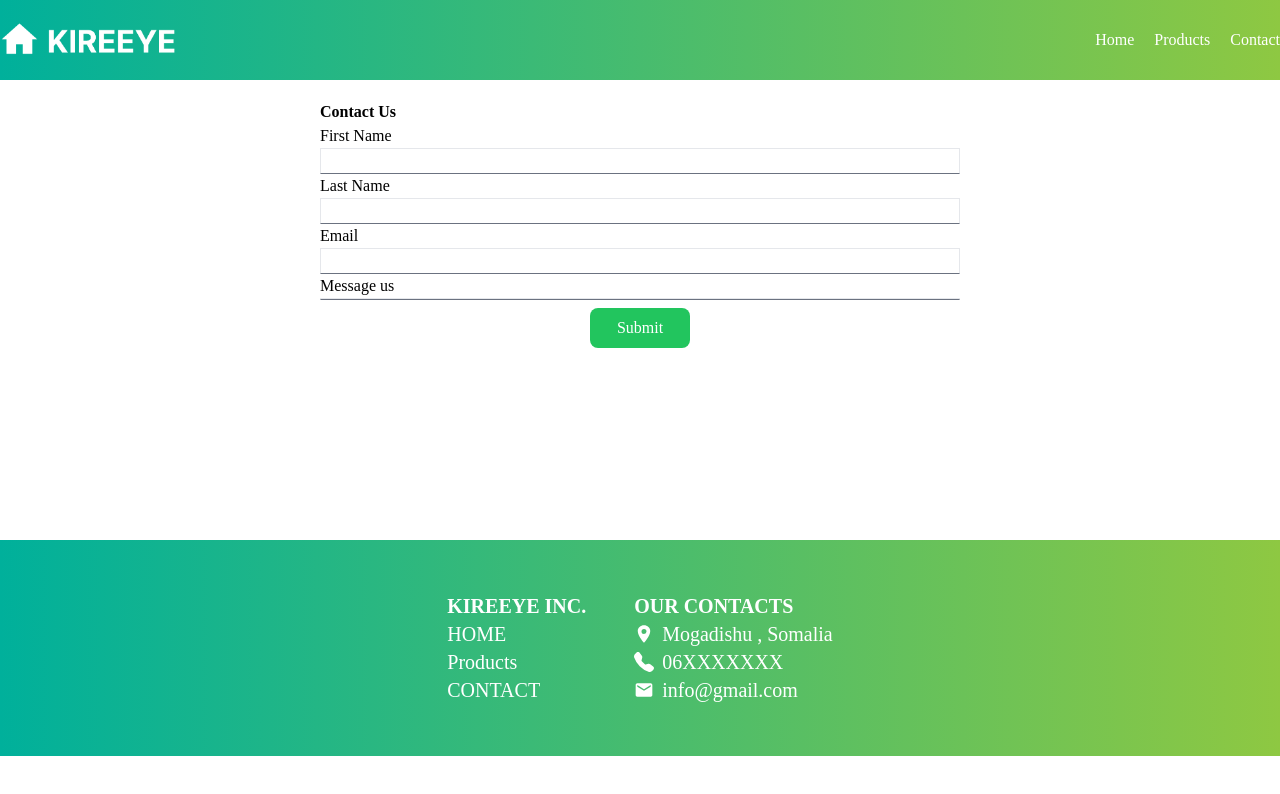
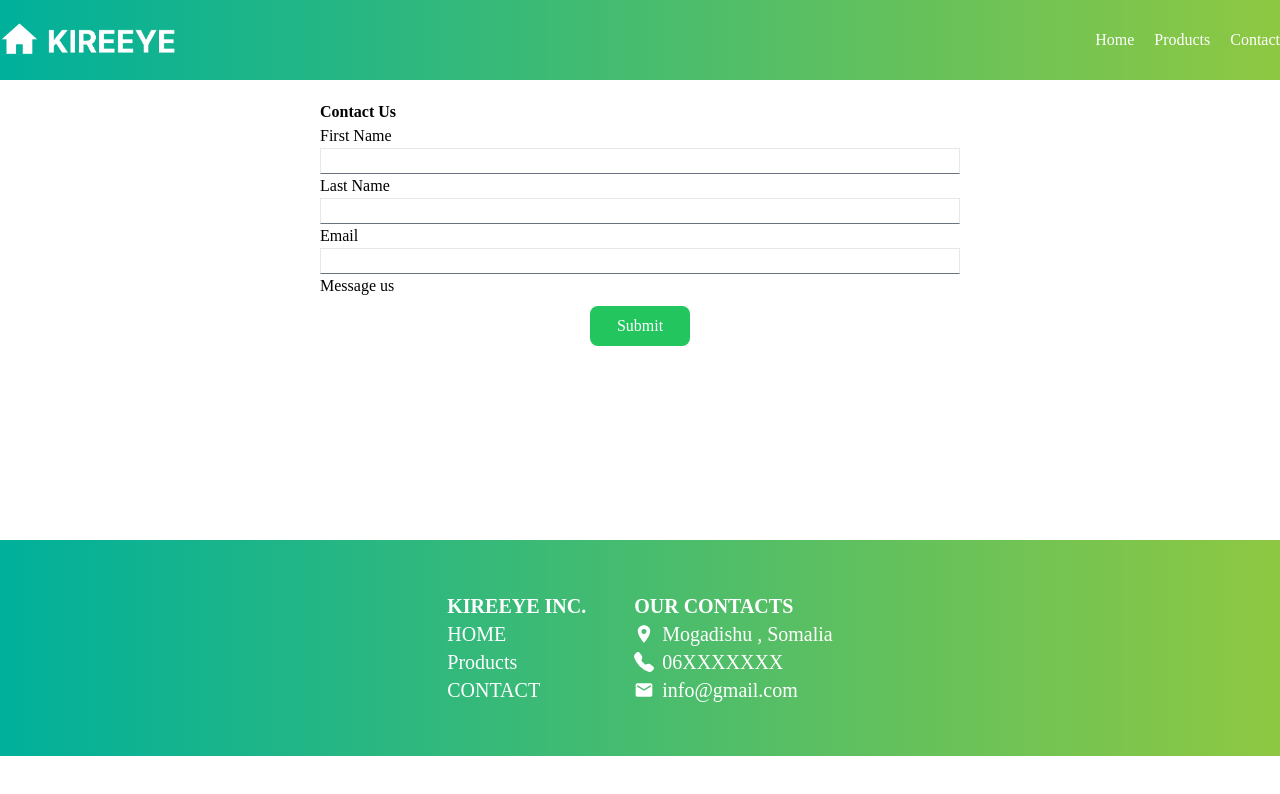
Before and after one commit to Dev-MoShrf/Real-State-Web, a React (Vite) app: page /Contact in a window 1280 px wide. Shown: the top 794 px of the page. Built offline with nearby package versions, Linux system fonts and the light colour scheme.

Commit message:
text-area deleted

```diff
--- a/src/Pages/Contact.jsx
+++ b/src/Pages/Contact.jsx
@@ -71,7 +71,6 @@ function Contact() {
           onChange={updateEmail}
         />
         <label htmlFor="">Message us </label>
-        <textarea className={style.input} id="input" />
         <button className={style.btn}>Submit</button>
       </form>
     </div>
```
